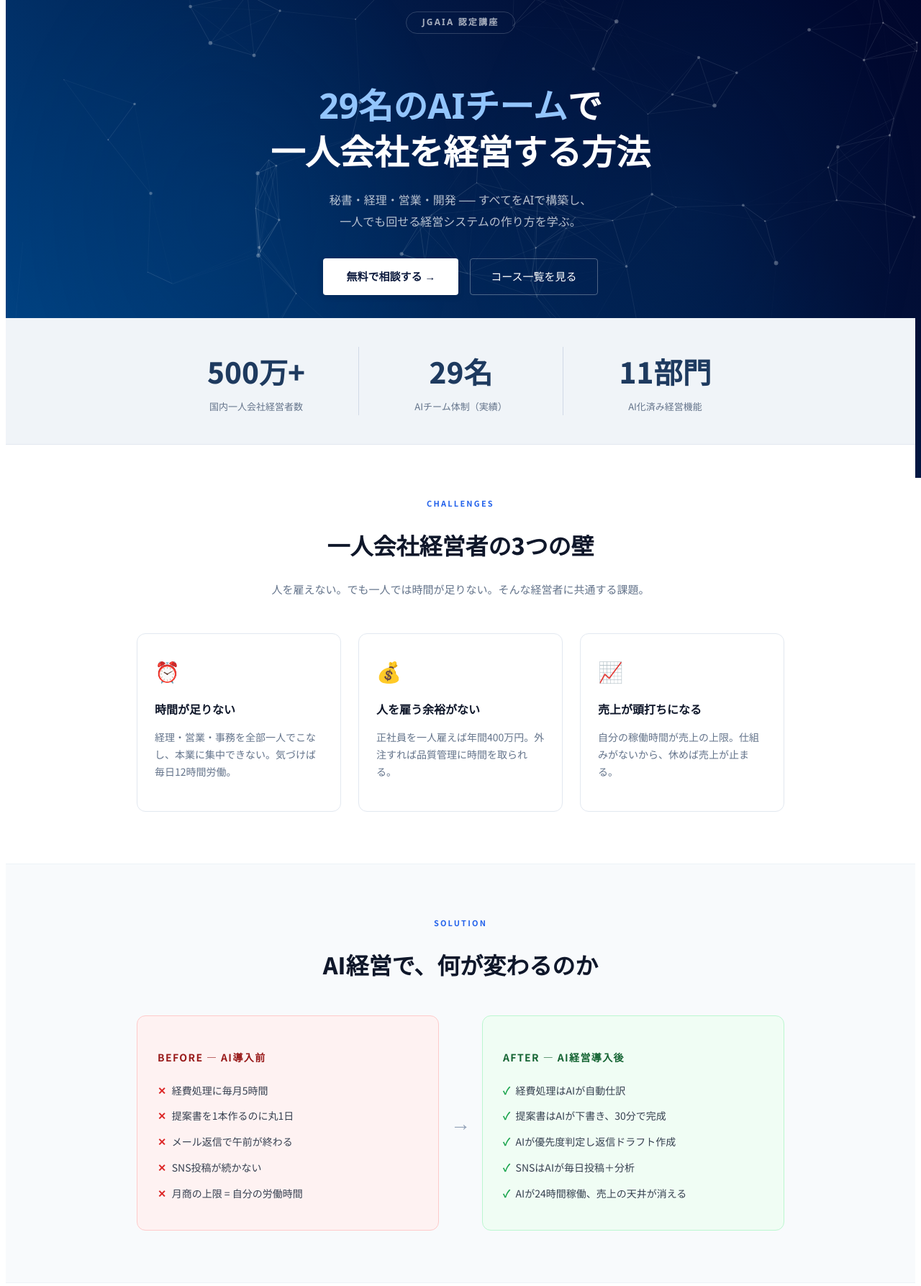
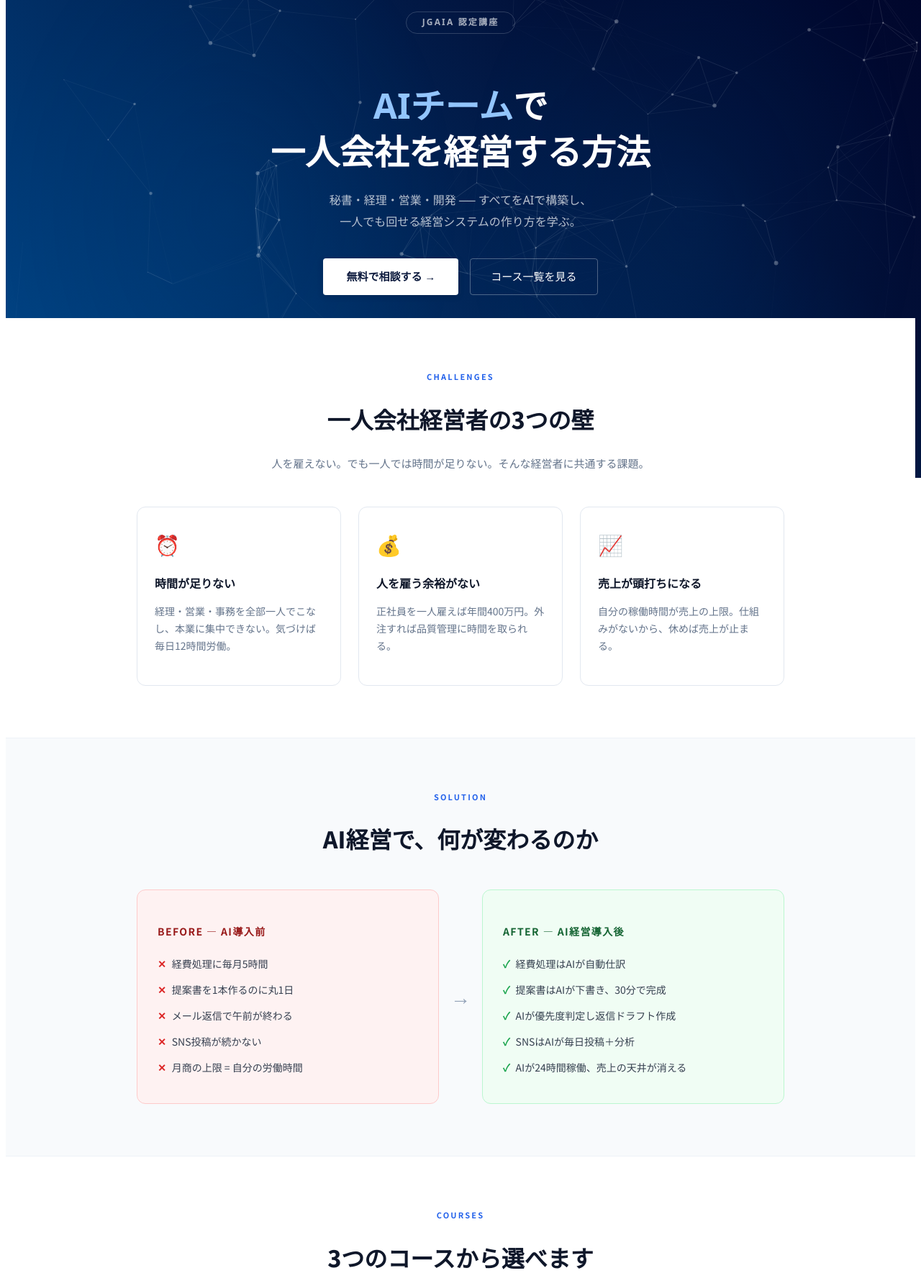
Before and after one commit to jqca/jgaia, a Flask app: page /solo-ceo in a window 1280 px wide. Shown: the part 136-1923 px from the top of the page at 72% size. Run offline with Flask 3, Linux system fonts and the light colour scheme; some libraries are stand-ins or nearby versions.

Commit message:
fix: 具体的な数字（29名・11部門・500万+）を削除（PoC段階での優良誤認リスク回避）
- ヒーロー見出し・meta description・OGPから「29名」を削除
- Statsセクション（500万+/29名/11部門の数字カード）を全削除
- 関連CSS（.sc-stats*）を削除
- solo_ceo.py SP-Aカリキュラム説明から「29名」を削除

Co-Authored-By: Claude Opus 4.6 <noreply@anthropic.com>

```diff
--- a/solo_ceo.py
+++ b/solo_ceo.py
@@ -36,7 +36,7 @@ COURSES = {
         "subsidy_text": "",
         "curriculum": [
             ("一人会社AI経営の全体設計",
-             "なぜ今「AI×一人会社」なのか。29名AIチーム体制の実例から、組織設計の考え方と導入ステップを学びます。"),
+             "なぜ今「AI×一人会社」なのか。AIチーム体制の実例から、組織設計の考え方と導入ステップを学びます。"),
             ("AI秘書・経理の構築",
              "スケジュール管理、経費処理、請求書発行をAIに任せる方法。即日導入できるツール選定と設定を実践します。"),
             ("営業・マーケティングの自動化",
--- a/templates/solo_ceo.html
+++ b/templates/solo_ceo.html
@@ -1,11 +1,11 @@
 {% extends "base.html" %}
 
 {% block title %}一人会社AI経営講座{% endblock %}
-{% block description %}29名のAIチームで一人会社を経営する方法を学ぶ。秘書・経理・営業・開発をAIで構築し、経営を仕組み化する実践講座。JGAIA認定。{% endblock %}
+{% block description %}AIチームで一人会社を経営する方法を学ぶ。秘書・経理・営業・開発をAIで構築し、経営を仕組み化する実践講座。JGAIA認定。{% endblock %}
 
 {% block extra_head %}
 <meta property="og:title" content="一人会社AI経営講座 | JGAIA 日本生成AI協会">
-<meta property="og:description" content="AIだけで会社を回す。秘書・経理・営業・開発、29名のAIチームを構築する実践講座。">
+<meta property="og:description" content="AIだけで会社を回す。秘書・経理・営業・開発をAIで構築する実践講座。">
 <meta property="og:type" content="website">
 <meta property="og:url" content="https://www.jgaia.org/solo-ceo">
 <link rel="canonical" href="https://www.jgaia.org/solo-ceo">
@@ -118,29 +118,6 @@ main { padding: 0 !important; margin-top: 0 !important; min-height: 0 !important
 .sc-body a { color: inherit; }
 .sc-body img { display: block; max-width: 100%; }
 .sc-wrap { max-width: 1100px; margin: 0 auto; padding: 0 24px; }
-
-/* ── Stats bar ── */
-.sc-stats { background: #f0f4f8; border-bottom: 1px solid #e2e8f0; }
-.sc-stats-inner {
-    display: grid;
-    grid-template-columns: repeat(3, 1fr);
-    max-width: 900px;
-    margin: 0 auto;
-    padding: 40px 24px;
-}
-.sc-stat { text-align: center; padding: 0 16px; }
-.sc-stat + .sc-stat { border-left: 1px solid #d1d9e6; }
-.sc-stat .num {
-    font-size: clamp(28px, 4vw, 40px);
-    font-weight: 800;
-    color: #1e3a5f;
-    font-variant-numeric: tabular-nums;
-}
-.sc-stat .label {
-    font-size: 13px;
-    color: #64748b;
-    margin-top: 4px;
-}
 
 /* ── Section common ── */
 .sc-section {
@@ -581,8 +558,6 @@ main { padding: 0 !important; margin-top: 0 !important; min-height: 0 !important
 
 /* ── Responsive ── */
 @media (max-width: 768px) {
-    .sc-stats-inner { grid-template-columns: 1fr; gap: 20px; }
-    .sc-stat + .sc-stat { border-left: none; border-top: 1px solid #d1d9e6; padding-top: 20px; }
     .sc-ba-grid { grid-template-columns: 1fr; gap: 16px; }
     .sc-ba-arrow { transform: rotate(90deg); padding: 8px 0; }
     .sc-course-grid { grid-template-columns: 1fr; }
@@ -598,7 +573,7 @@ main { padding: 0 !important; margin-top: 0 !important; min-height: 0 !important
 <!-- ━━ 1. Hero ━━ -->
 <section class="sc-hero">
     <div class="hero-eyebrow">JGAIA 認定講座</div>
-    <h1><em>29名のAIチーム</em>で<br>一人会社を経営する方法</h1>
+    <h1><em>AIチーム</em>で<br>一人会社を経営する方法</h1>
     <p class="hero-sub">
         秘書・経理・営業・開発 ── すべてをAIで構築し、<br>
         一人でも回せる経営システムの作り方を学ぶ。
@@ -613,24 +588,6 @@ main { padding: 0 !important; margin-top: 0 !important; min-height: 0 !important
 
 <!-- ━━ White body ━━ -->
 <div class="sc-body">
-
-<!-- ━━ Stats ━━ -->
-<div class="sc-stats">
-    <div class="sc-stats-inner">
-        <div class="sc-stat">
-            <div class="num">500万+</div>
-            <div class="label">国内一人会社経営者数</div>
-        </div>
-        <div class="sc-stat">
-            <div class="num">29名</div>
-            <div class="label">AIチーム体制（実績）</div>
-        </div>
-        <div class="sc-stat">
-            <div class="num">11部門</div>
-            <div class="label">AI化済み経営機能</div>
-        </div>
-    </div>
-</div>
 
 <!-- ━━ 3. Pain points ━━ -->
 <section class="sc-section" id="pain">
```
